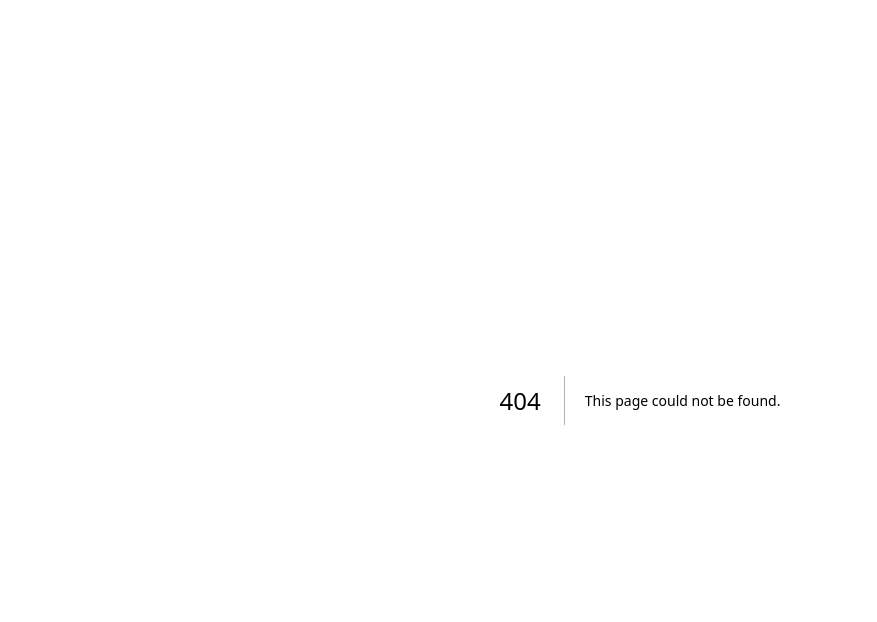
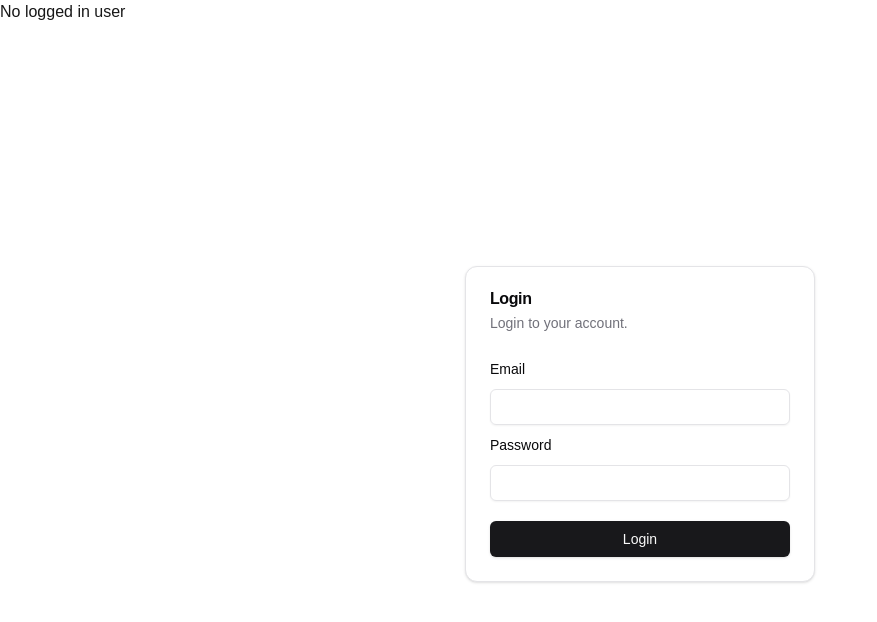
Before and after one commit to shaynemeyer/next_auth_app, a Next.js app: page /login in a window 1280 px wide. Before the commit this address had no page. Shown: the top 622 px of the page, without its empty margins (0-877 px from the left). Built offline with nearby package versions, Linux system fonts and the light colour scheme; no server answers.

Commit message:
added authentication

```diff
--- /dev/null
+++ b/app/api/auth/[...nextauth]/route.ts
@@ -0,0 +1,2 @@
+import { handlers } from "@/auth"; // Referring to the auth.ts we just created
+export const { GET, POST } = handlers;
--- a/app/layout.tsx
+++ b/app/layout.tsx
@@ -1,6 +1,7 @@
 import type { Metadata } from "next";
 import localFont from "next/font/local";
 import "./globals.css";
+import { auth } from "@/auth";
 
 const geistSans = localFont({
   src: "./fonts/GeistVF.woff",
@@ -18,16 +19,19 @@
   description: "Generated by create next app",
 };
 
-export default function RootLayout({
+export default async function RootLayout({
   children,
 }: Readonly<{
   children: React.ReactNode;
 }>) {
+  const session = await auth();
+
   return (
     <html lang="en">
       <body
         className={`${geistSans.variable} ${geistMono.variable} antialiased`}
       >
+        <div>{session?.user?.email ?? "No logged in user"}</div>
         {children}
       </body>
     </html>
--- /dev/null
+++ b/app/login/actions.ts
@@ -0,0 +1,40 @@
+"use server";
+
+import { signIn } from "@/auth";
+import { passwordSchema } from "@/validation/passwordSchema";
+import { z } from "zod";
+
+export const loginWithCredentials = async ({
+  email,
+  password,
+}: {
+  email: string;
+  password: string;
+}) => {
+  const loginSchema = z.object({
+    email: z.string().email(),
+    password: passwordSchema,
+  });
+
+  const loginValidation = loginSchema.safeParse({
+    email,
+    password,
+  });
+
+  if (!loginValidation.success) {
+    return {
+      error: true,
+      message: loginValidation.error.issues[0]?.message ?? "An error occurred",
+    };
+  }
+
+  try {
+    await signIn("credentials", {
+      email,
+      password,
+      redirect: false,
+    });
+  } catch (err) {
+    console.log(err);
+  }
+};
--- /dev/null
+++ b/app/login/page.tsx
@@ -0,0 +1,96 @@
+"use client";
+
+import { Button } from "@/components/ui/button";
+import {
+  Card,
+  CardContent,
+  CardDescription,
+  CardHeader,
+  CardTitle,
+} from "@/components/ui/card";
+import {
+  Form,
+  FormControl,
+  FormField,
+  FormItem,
+  FormLabel,
+  FormMessage,
+} from "@/components/ui/form";
+import { Input } from "@/components/ui/input";
+import { passwordSchema } from "@/validation/passwordSchema";
+import { zodResolver } from "@hookform/resolvers/zod";
+import { useForm } from "react-hook-form";
+import { z } from "zod";
+
+const formSchema = z.object({
+  email: z.string().email(),
+  password: passwordSchema,
+});
+
+function LoginPage() {
+  const form = useForm<z.infer<typeof formSchema>>({
+    resolver: zodResolver(formSchema),
+    defaultValues: {
+      email: "",
+      password: "",
+    },
+  });
+
+  const handleSubmit = async (data: z.infer<typeof formSchema>) => {
+    console.log("Submit", data);
+  };
+
+  return (
+    <main className="flex justify-center items-center min-h-screen">
+      <Card className="w-[350px]">
+        <CardHeader>
+          <CardTitle>Login</CardTitle>
+          <CardDescription>Login to your account.</CardDescription>
+        </CardHeader>
+        <CardContent>
+          <Form {...form}>
+            <form onSubmit={form.handleSubmit(handleSubmit)}>
+              <fieldset
+                className="flex flex-col gap-2"
+                disabled={form.formState.isSubmitting}
+              >
+                <FormField
+                  control={form.control}
+                  name="email"
+                  render={({ field }) => {
+                    return (
+                      <FormItem>
+                        <FormLabel>Email</FormLabel>
+                        <FormControl>
+                          <Input {...field} type="email" />
+                        </FormControl>
+                        <FormMessage />
+                      </FormItem>
+                    );
+                  }}
+                />
+                <FormField
+                  control={form.control}
+                  name="password"
+                  render={({ field }) => {
+                    return (
+                      <FormItem>
+                        <FormLabel>Password</FormLabel>
+                        <FormControl>
+                          <Input {...field} type="password" />
+                        </FormControl>
+                        <FormMessage />
+                      </FormItem>
+                    );
+                  }}
+                />
+                <Button className="mt-3">Login</Button>
+              </fieldset>
+            </form>
+          </Form>
+        </CardContent>
+      </Card>
+    </main>
+  );
+}
+export default LoginPage;
--- /dev/null
+++ b/auth.config.ts
@@ -0,0 +1,8 @@
+import type { NextAuthConfig } from "next-auth";
+
+export const authConfig = {
+  pages: {
+    signIn: "/login",
+  },
+  providers: [],
+} satisfies NextAuthConfig;
--- /dev/null
+++ b/auth.ts
@@ -0,0 +1,48 @@
+import NextAuth from "next-auth";
+import Credentials from "next-auth/providers/credentials";
+import { db } from "./db/drizzle";
+import { users } from "./db/usersSchema";
+import { eq } from "drizzle-orm";
+import { authConfig } from "./auth.config";
+import { compare } from "bcrypt";
+
+async function getUser(email: string) {
+  try {
+    const [user] = await db.select().from(users).where(eq(users.email, email));
+    return user;
+  } catch (error) {
+    console.error("Failed to fetch user:", error);
+    throw new Error("Failed to fetch user.");
+  }
+}
+
+export const { handlers, signIn, signOut, auth } = NextAuth({
+  ...authConfig,
+  providers: [
+    Credentials({
+      credentials: {
+        email: {},
+        password: {},
+      },
+      async authorize(credentials) {
+        const user = await getUser(credentials.email as string);
+
+        if (!user) {
+          throw new Error("Invalid credentials");
+        } else {
+          const passwordCorrect = await compare(
+            credentials.password as string,
+            user.password!
+          );
+          if (!passwordCorrect) {
+            throw new Error("Invalid credentials");
+          }
+        }
+        return {
+          id: user.id.toString(),
+          email: user.email,
+        };
+      },
+    }),
+  ],
+});
--- a/drizzle.config.ts
+++ b/drizzle.config.ts
@@ -3,7 +3,7 @@
 import { defineConfig } from "drizzle-kit";
 
 dotenv.config({
-  path: ".env",
+  path: ".env.local",
 });
 
 export default defineConfig({
--- a/package.json
+++ b/package.json
@@ -13,14 +13,16 @@
     "@radix-ui/react-icons": "^1.3.0",
     "@radix-ui/react-label": "^2.1.0",
     "@radix-ui/react-slot": "^1.1.0",
-    "bcryptjs": "^2.4.3",
+    "bcrypt": "^5.1.1",
     "class-variance-authority": "^0.7.0",
     "clsx": "^2.1.1",
     "dotenv": "^16.4.5",
     "drizzle-orm": "^0.33.0",
     "lucide-react": "^0.441.0",
     "next": "14.2.10",
+    "next-auth": "^5.0.0-beta.20",
     "pg": "^8.12.0",
+    "pg-native": "^3.1.0",
     "react": "^18",
     "react-dom": "^18",
     "react-hook-form": "^7.53.0",
@@ -29,7 +31,7 @@
     "zod": "^3.23.8"
   },
   "devDependencies": {
-    "@types/bcryptjs": "^2.4.6",
+    "@types/bcrypt": "^5.0.2",
     "@types/node": "^20",
     "@types/pg": "^8.11.9",
     "@types/react": "^18",
```
Also changed, not shown: middleware.ts (added, +9 -0 lines), 2 other files (tests, documents, lock files or other folders).
